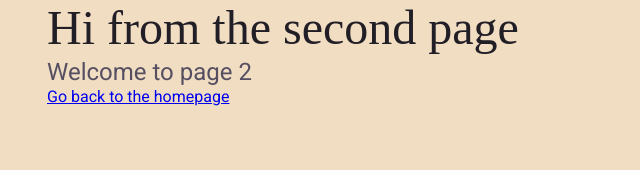
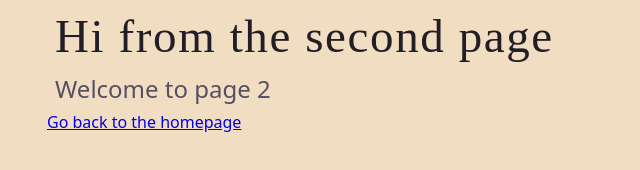
Before and after one commit to TatsDev/proesperanza-web, a Gatsby site: page /page-2 in a window 1280 px wide. Shown: the whole page, without its empty margins (0-640 px from the left). Built offline with nearby package versions, Linux system fonts and the light colour scheme; Gatsby itself is replaced by a stand-in of ours; a web font is replaced by a local one.

Commit message:
Modified styles for good

```diff
--- a/src/styles/GlobalStyles.js
+++ b/src/styles/GlobalStyles.js
@@ -8,53 +8,55 @@ const GlobalStyles = createGlobalStyle`
   ${normalize};
 
   body {
-    font-family: ${props => props.theme.font.secondary};
-    color: ${props => props.theme.color.black.regular};
-    background-color: ${props => props.theme.color.secondary};
+    font-family: ${(props) => props.theme.font.secondary};
+    color: ${(props) => props.theme.color.black.regular};
+    background-color: ${(props) => props.theme.color.secondary};
   }
 
   h1, h2, h3, p {
-    margin: 0;
+    margin: 0.5rem;
     font-weight: normal;
   }
 
   h1, h2, h3 {
-    font-family: ${props => props.theme.font.primary};
+    font-family: ${(props) => props.theme.font.primary};
+    letter-spacing: 0.1rem;
   }
 
   h1 {
-    ${props => props.theme.font_size.xlarge};
+    ${(props) => props.theme.font_size.xlarge};
+
   }
 
   h2 {
-    ${props => props.theme.font_size.larger};
+    ${(props) => props.theme.font_size.larger};
   }
 
   h3 {
-    ${props => props.theme.font_size.large};
+    ${(props) => props.theme.font_size.large};
   }
 
   p, ul li{
-    ${props => props.theme.font_size.regular};
-    color: ${props => props.theme.color.black.light};
+    ${(props) => props.theme.font_size.regular};
+    color: ${(props) => props.theme.color.black.light};
   }
 
 
-  @media (max-width: ${props => props.theme.screen.sm}) {
+  @media (max-width: ${(props) => props.theme.screen.sm}) {
     h1 {
-      ${props => props.theme.font_size.larger};
+      ${(props) => props.theme.font_size.xlarger};
     }
 
     h2 {
-      ${props => props.theme.font_size.large};
+      ${(props) => props.theme.font_size.large};
     }
 
     h3 {
-      ${props => props.theme.font_size.regular};
+      ${(props) => props.theme.font_size.regular};
     }
 
     p {
-      ${props => props.theme.font_size.small};
+      ${(props) => props.theme.font_size.small};
     }
   }
 
--- a/src/styles/theme.js
+++ b/src/styles/theme.js
@@ -1,15 +1,16 @@
 const theme = {
   font: {
-    primary: `'Roboto Slab', serif`,
-    secondary: `'Roboto', sans-serif`,
+    primary: `'Yatra One', cursive`,
+    secondary: `'Noto Sans', sans-serif`,
   },
   font_size: {
     xsmall: 'font-size: 17px; line-height: 27px',
     small: 'font-size: 20px; line-height: 30px',
     regular: 'font-size: 24px; line-height: 32px',
     large: 'font-size: 30px; line-height: 40px',
-    larger: 'font-size: 36px; line-height: 48px',
-    xlarge: 'font-size: 48px; line-height: 56px',
+    larger: 'font-size: 37px; line-height: 47px',
+    xlarge: 'font-size: 47px; line-height: 57px',
+    xxlarge: 'font-size: 87px; line-height: 97px',
   },
   color: {
     white: {
@@ -35,6 +36,7 @@ const theme = {
       regular: '#25D366',
       light: '#7BA61F',
     },
+    transparent: 'rgba(0, 0, 0, 0.3)',
     primary: 'hsl(36.7,75%,95.3%)',
     secondary: 'hsl(34.5,62.7%,85.3%)',
   },
```
